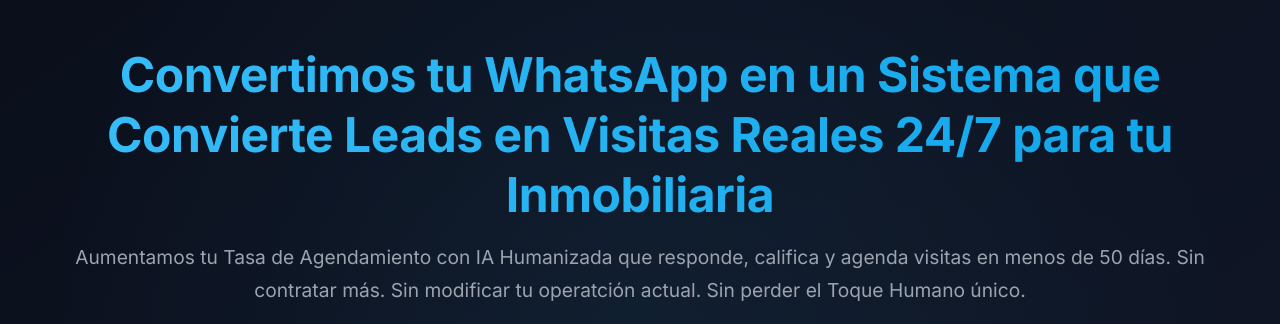
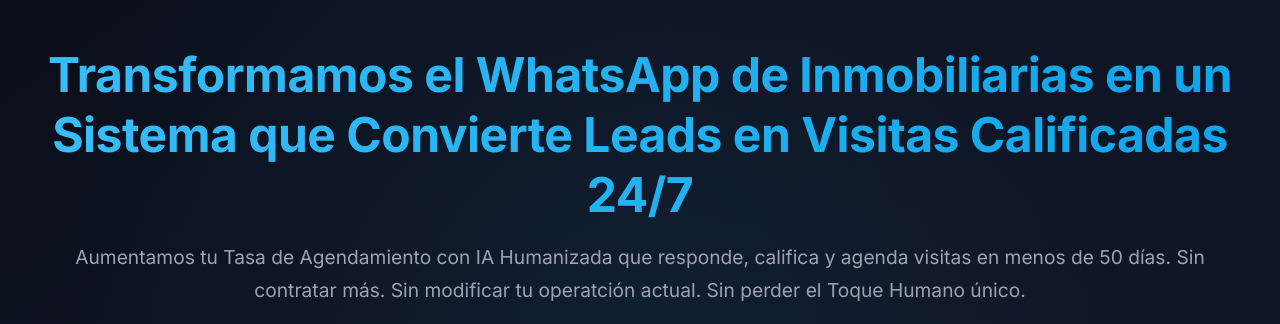
Before and after one commit to lionegmanuel/Velinex-Landing-Page, a plain HTML site: page index.html in a window 1280 px wide. Shown: the part 195-519 px from the top of the page. Drawn offline with Linux system fonts and the light colour scheme.

Commit message:
update hero h1

```diff
--- a/index.html
+++ b/index.html
@@ -20,7 +20,7 @@
       <div class="nav-top">
         <img src="assets/img/Velinex-Full-Logo-Transparent.png" alt="Logo Velinex" class="logo" />
       </div>
-      <h1>Convertimos tu WhatsApp en un Sistema que Convierte Leads en Visitas Reales 24/7 para tu Inmobiliaria</h1>
+      <h1>Transformamos el WhatsApp de Inmobiliarias en un Sistema que Convierte Leads en Visitas Calificadas 24/7</h1>
       <p class="hero-subtitle">Aumentamos tu Tasa de Agendamiento con IA Humanizada que responde, califica y agenda visitas en menos de 50 días. Sin contratar más. Sin modificar tu operatción actual. Sin perder el Toque Humano único.</p>
       <h2 class="vsl-title">⚡ Mirá Cómo Funciona Antes de Aplicar</h2>
        <div class="yt-lazy" role="button" aria-label="Reproducir video" data-video-id="wEdgreTyv5g">
```
